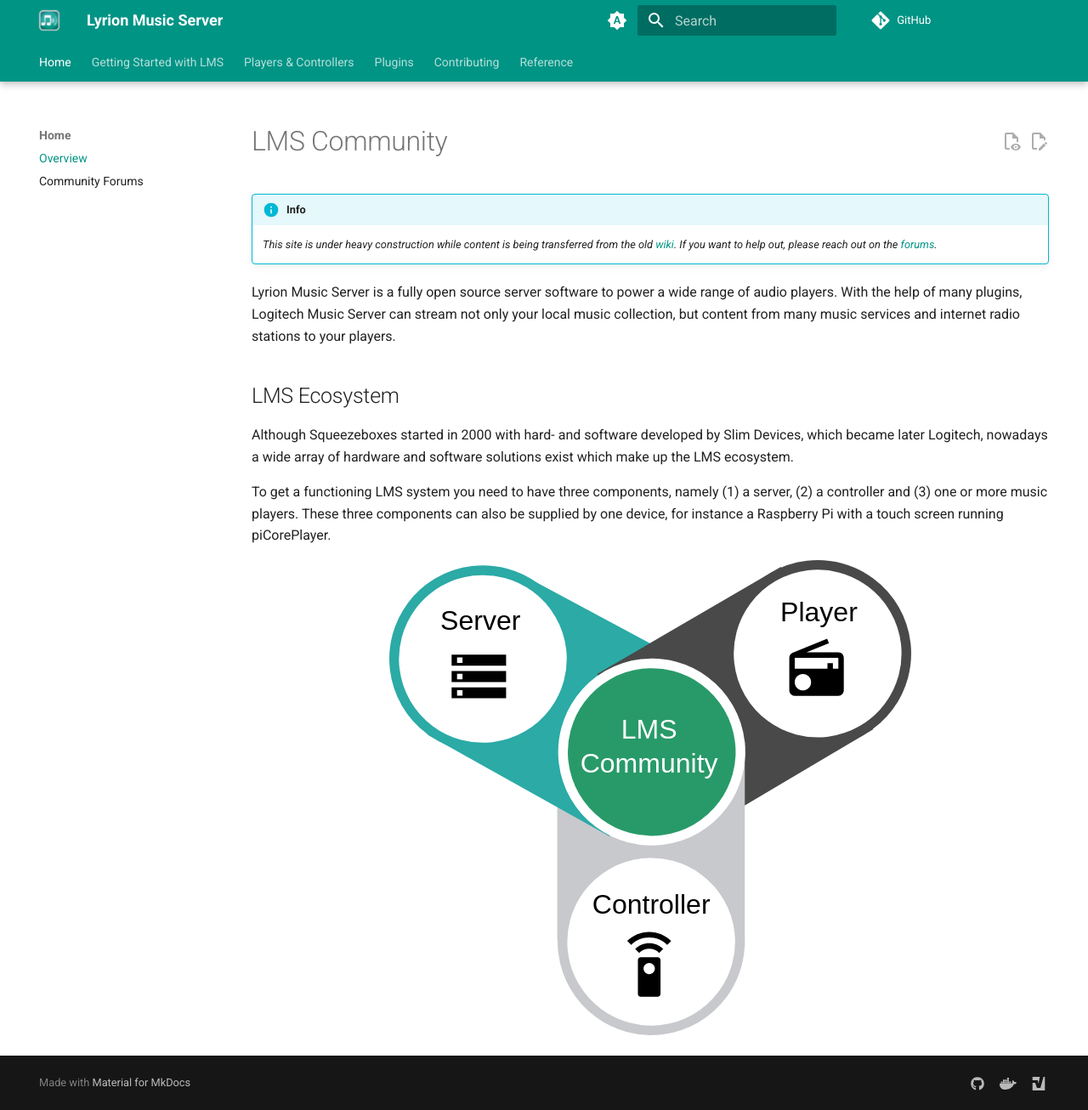
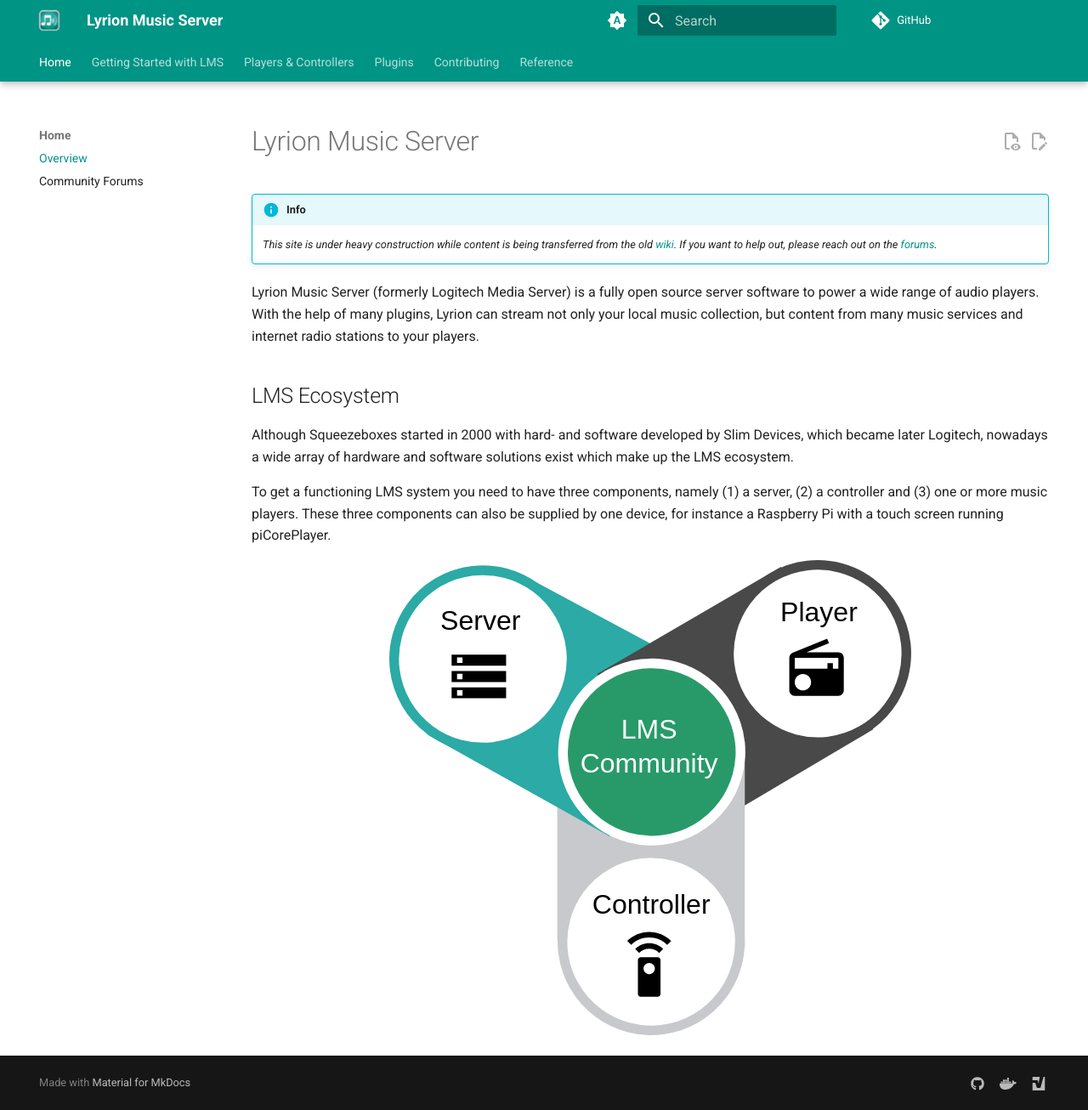
Before and after one commit to LMS-Community/lms-community.github.io, an MkDocs documentation site: the page built from docs/index.md, in a window 1280 px wide and 1306 px high. Shown: the whole window at 85% size. Built offline with MkDocs 1.6.1 and Material for MkDocs 9.7.7, drawn with Linux system fonts in a browser that asks for light colours; comment, search, counter and statistics services are not loaded.

Commit message:
Fix last (I think) instance of Logitech Media Server

```diff
--- a/docs/index.md
+++ b/docs/index.md
@@ -5,12 +5,12 @@
 title: Home
 ---
 
-# LMS Community
+# Lyrion Music Server
 
 !!! info
     *This site is under heavy construction while content is being transferred from the old [wiki](https://wiki.slimdevices.com). If you want to help out, please reach out on the [forums](https://forums.slimdevices.com/forum/developer-forums/developers/1668265-documentation-update-call-for-volunteers).*
 
-Lyrion Music Server is a fully open source server software to power a wide range of audio players. With the help of many plugins, Logitech Music Server can stream not only your local music collection, but content from many music services and internet radio stations to your players.
+Lyrion Music Server (formerly Logitech Media Server) is a fully open source server software to power a wide range of audio players. With the help of many plugins, Lyrion can stream not only your local music collection, but content from many music services and internet radio stations to your players.
 
 ## LMS Ecosystem
 
```
